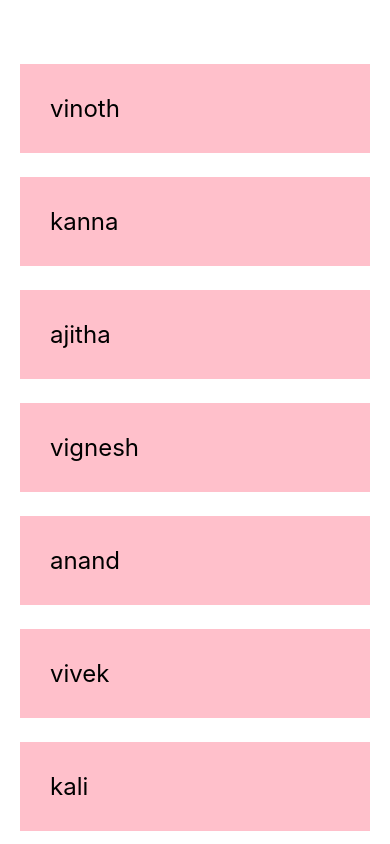
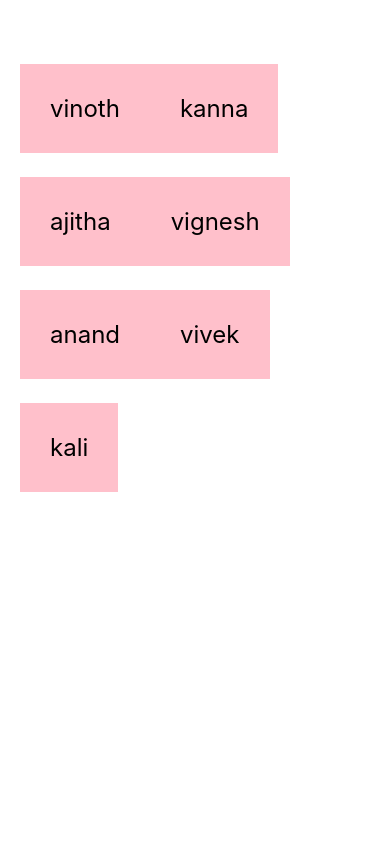
Before and after one commit to vinothsmart/reactnativetutorial, a React Native app: screen / in a window 390 px wide. Built offline with nearby package versions, Linux system fonts and the light colour scheme.

Commit message:
numcloumns added

```diff
--- a/App.js
+++ b/App.js
@@ -58,6 +58,7 @@ export default function App() {
     // </View>
     <View style={styles.container}>
       <FlatList
+        numColumns={2}
         keyExtractor={(item)=> item.id}
         data={people}
         renderItem={({ item }) => <Text style={styles.item}>{item.name}</Text>}
```
